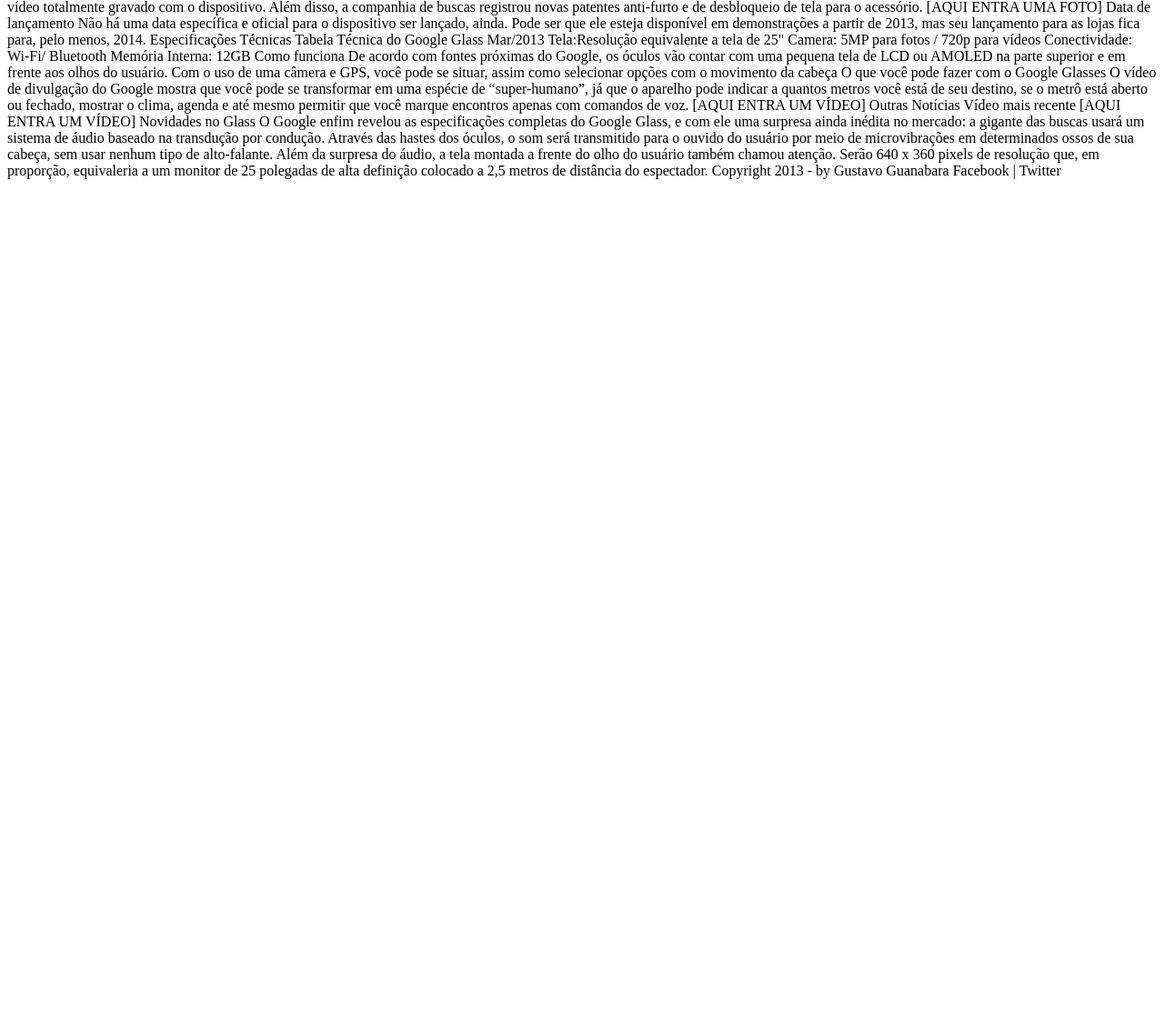
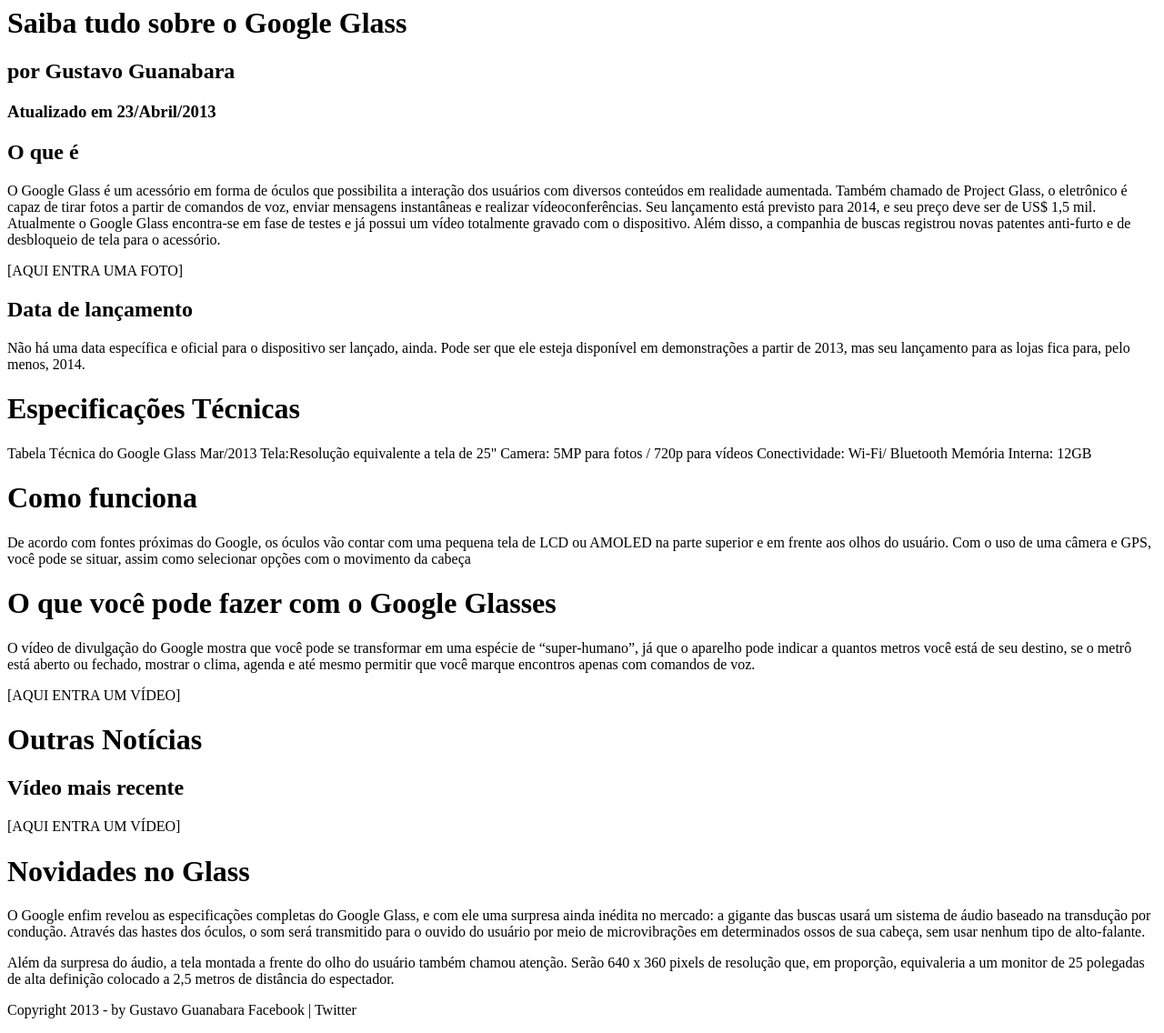
Before and after one commit to Daniel-lins/curso-de-html-5-css-curso-em-video, a plain HTML site: page projeto glas/curso-html5-pacote01/projeto-glass-html5/index.html in a window 1280 px wide. Shown: the part 307-1443 px from the top of the page at 91% size. Before the commit the page ends 800 px from the top, so only its background shows below. Drawn offline with Linux system fonts and the light colour scheme.

Commit message:
Update index.html

```diff
--- a/projeto glas/curso-html5-pacote01/projeto-glass-html5/index.html
+++ b/projeto glas/curso-html5-pacote01/projeto-glass-html5/index.html
@@ -24,21 +24,21 @@ Menu Principal
 - Multimídia
 - Fale conosco
 </header>
-
-Tecnologia > Inovações
-Saiba tudo sobre o Google Glass
-por Gustavo Guanabara
-Atualizado em 23/Abril/2013
-
-O que é
-O Google Glass é um acessório em forma de óculos que possibilita a interação dos usuários com diversos conteúdos em realidade aumentada. Também chamado de Project Glass, o eletrônico é capaz de tirar fotos a partir de comandos de voz, enviar mensagens instantâneas e realizar vídeoconferências. Seu lançamento está previsto para 2014, e seu preço deve ser de US$ 1,5 mil. Atualmente o Google Glass encontra-se em fase de testes e já possui um vídeo totalmente gravado com o dispositivo. Além disso, a companhia de buscas registrou novas patentes anti-furto e de desbloqueio de tela para o acessório.
+<hgroup>
+<h3>Tecnologia > Inovações</h3>
+<h1>Saiba tudo sobre o Google Glass</h1>
+<h2>por Gustavo Guanabara</h2>
+<h3>Atualizado em 23/Abril/2013</h3>
+</hgroup>
+<h2>O que é</h2>
+<p>O Google Glass é um acessório em forma de óculos que possibilita a interação dos usuários com diversos conteúdos em realidade aumentada. Também chamado de Project Glass, o eletrônico é capaz de tirar fotos a partir de comandos de voz, enviar mensagens instantâneas e realizar vídeoconferências. Seu lançamento está previsto para 2014, e seu preço deve ser de US$ 1,5 mil. Atualmente o Google Glass encontra-se em fase de testes e já possui um vídeo totalmente gravado com o dispositivo. Além disso, a companhia de buscas registrou novas patentes anti-furto e de desbloqueio de tela para o acessório.</p>
 
 [AQUI ENTRA UMA FOTO]
 
-Data de lançamento
-Não há uma data específica e oficial para o dispositivo ser lançado, ainda. Pode ser que ele esteja disponível em demonstrações a partir de 2013, mas seu lançamento para as lojas fica para, pelo menos, 2014.
+<h2>Data de lançamento</h2>
+<p>Não há uma data específica e oficial para o dispositivo ser lançado, ainda. Pode ser que ele esteja disponível em demonstrações a partir de 2013, mas seu lançamento para as lojas fica para, pelo menos, 2014.</p>
 
-Especificações Técnicas
+<h1>Especificações Técnicas</h1>
 Tabela Técnica do Google Glass Mar/2013
 
 Tela:Resolução equivalente a tela de 25"
@@ -46,25 +46,25 @@ Camera: 5MP para fotos / 720p para vídeos
 Conectividade: Wi-Fi/ Bluetooth
 Memória Interna: 12GB
 
-Como funciona
-De acordo com fontes próximas do Google, os óculos vão contar com uma pequena tela de LCD ou AMOLED na parte superior e em frente aos olhos do usuário. Com o uso de uma câmera e GPS, você pode se situar, assim como selecionar opções com o movimento da cabeça
+<h1>Como funciona</h1>
+<p>De acordo com fontes próximas do Google, os óculos vão contar com uma pequena tela de LCD ou AMOLED na parte superior e em frente aos olhos do usuário. Com o uso de uma câmera e GPS, você pode se situar, assim como selecionar opções com o movimento da cabeça</p>
 
-O que você pode fazer com o Google Glasses
-O vídeo de divulgação do Google mostra que você pode se transformar em uma espécie de “super-humano”, já que o aparelho pode indicar a quantos metros você está de seu destino, se o metrô está aberto ou fechado, mostrar o clima, agenda e até mesmo permitir que você marque encontros apenas com comandos de voz.
+<h1>O que você pode fazer com o Google Glasses</h1>
+<p>O vídeo de divulgação do Google mostra que você pode se transformar em uma espécie de “super-humano”, já que o aparelho pode indicar a quantos metros você está de seu destino, se o metrô está aberto ou fechado, mostrar o clima, agenda e até mesmo permitir que você marque encontros apenas com comandos de voz.</p>
 
 [AQUI ENTRA UM VÍDEO]
 
-Outras Notícias
-Vídeo mais recente
+<h1>Outras Notícias</h1>
+<h2>Vídeo mais recente</h2>
 
 [AQUI ENTRA UM VÍDEO]
 
-Novidades no Glass
-O Google enfim revelou as especificações completas do Google Glass, e com ele uma surpresa ainda inédita no mercado: a gigante das buscas usará um sistema de áudio baseado na transdução por condução. Através das hastes dos óculos, o som será transmitido para o ouvido do usuário por meio de microvibrações em determinados ossos de sua cabeça, sem usar nenhum tipo de alto-falante.
+<h1>Novidades no Glass</h1>
+<p>O Google enfim revelou as especificações completas do Google Glass, e com ele uma surpresa ainda inédita no mercado: a gigante das buscas usará um sistema de áudio baseado na transdução por condução. Através das hastes dos óculos, o som será transmitido para o ouvido do usuário por meio de microvibrações em determinados ossos de sua cabeça, sem usar nenhum tipo de alto-falante.</p>
 
-Além da surpresa do áudio, a tela montada a frente do olho do usuário também chamou atenção. Serão 640 x 360 pixels de resolução que, em proporção, equivaleria a um monitor de 25 polegadas de alta definição colocado a 2,5 metros de distância do espectador.
+<p>Além da surpresa do áudio, a tela montada a frente do olho do usuário também chamou atenção. Serão 640 x 360 pixels de resolução que, em proporção, equivaleria a um monitor de 25 polegadas de alta definição colocado a 2,5 metros de distância do espectador.</p>
 
-Copyright 2013 - by Gustavo Guanabara
-Facebook | Twitter
+<P>Copyright 2013 - by Gustavo Guanabara
+Facebook | Twitter</P>
 </body>
 </html>
```
